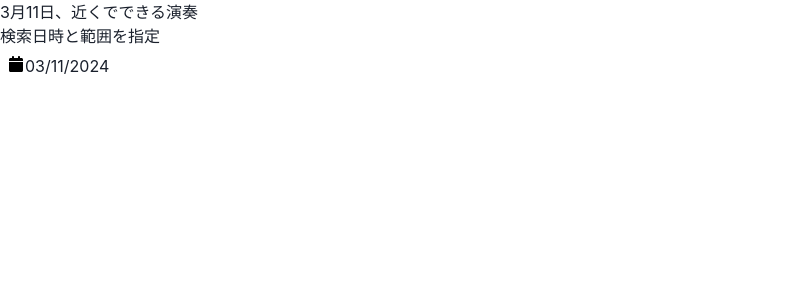
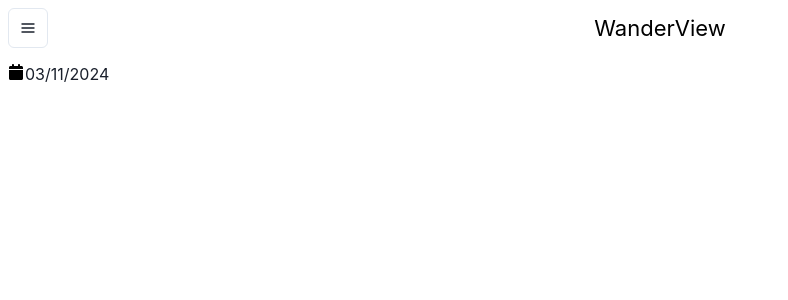
Before and after one commit to sekibuuun/WanderVive_front, a React (Vite) app: page / in a window 1280 px wide. Shown: the top 300 px of the page, without its empty margins (0-788 px from the left). Built offline with nearby package versions, Linux system fonts and the light colour scheme.

Commit message:
header時間かかりましたが完成しました

```diff
--- a/package.json
+++ b/package.json
@@ -10,11 +10,13 @@
     "preview": "vite preview"
   },
   "dependencies": {
+    "@chakra-ui/icons": "^2.1.1",
     "@chakra-ui/react": "^2.8.2",
     "@emotion/react": "^11.11.4",
     "@emotion/styled": "^11.11.0",
     "framer-motion": "^11.0.8",
     "react": "^18.2.0",
+    "react-datepicker": "^6.2.0",
     "react-dom": "^18.2.0"
   },
   "devDependencies": {
--- a/src/components/header.jsx
+++ b/src/components/header.jsx
@@ -4,7 +4,7 @@ function Header() {
   return (
     <div className={style.header}>
       <Hamburger />
-      <h1 className={style.headerTitle}>taitoru</h1>
+      <h1 className={style.headerTitle}>WanderView</h1>
     </div>
   );
 }
--- a/src/components/header.module.css
+++ b/src/components/header.module.css
@@ -1,9 +1,15 @@
 .header {
   display: flex;
   width: 100%;
+  padding: 8px;
+  display: flex;
+  align-items: center;
   /* margin: left 20%; */
 }
 
 .headerTitle {
-  color: red;
+  font-size: 22px;
+  width: 100%;
+  text-align: center;
+  color: black;
 }
--- a/src/components/humberger.jsx
+++ b/src/components/humberger.jsx
@@ -1,14 +1,16 @@
-import { useState } from 'react';
-import styles from './humberger.module.css';
-import humberIcon from './humber.svg';
+import { Menu, MenuButton, MenuList, MenuItem, IconButton } from '@chakra-ui/react';
 
-function Hamburger() {
-  const [isMenuOpen, setIsMenuOpen] = useState(false);
+import {HamburgerIcon,  RepeatIcon, } from '@chakra-ui/icons';
+// import styles from './humberger.module.css';
+// import humberIcon from './humber.svg';
 
-  function handleClick() {
-    setIsMenuOpen(!isMenuOpen);
-  }
-  console.log(isMenuOpen);
+// function Hamburger() {
+//   const [isMenuOpen, setIsMenuOpen] = useState(false);
+
+//   function handleClick() {
+//     setIsMenuOpen(!isMenuOpen);
+//   }
+//   console.log(isMenuOpen);
 // return (
 //     <div className="hamburger-menu" onClick={handleClick}>
 //       <div className={`line ${isMenuOpen
@@ -19,27 +21,42 @@ function Hamburger() {
 //     </div>
 //   );
 
+function Hamburger() {
   return (
-    <div className={styles.Humburger}>
-      <img onClick={handleClick} src={humberIcon} />
-      {isMenuOpen ? <HamburgerMnu /> : null}
-    </div>
+    <>
+      <Menu>
+        <MenuButton as={IconButton} aria-label="Options" icon={<HamburgerIcon />} variant="outline" />
+        <MenuList>
+
+          <MenuItem icon={<RepeatIcon />} command="⌘⇧N">
+            Topへ
+          </MenuItem>
+
+        </MenuList>
+      </Menu>
+    </>
+
+    // <div className={styles.Humburger}>
+    //   <img onClick={handleClick} src={humberIcon} />
+    //   {isMenuOpen ? <HamburgerMnu /> : null}
+    // </div>
   );
 }
+// }
 export default Hamburger;
 
-function HamburgerMnu() {
-  return (
-    <ul>
-      <li>
-        <a href="#">近くのライブハウス</a>
-      </li>
-      <li>
-        <a href="#">Top</a>
-      </li>
-      <li>
-        <a href="#">エリア</a>
-      </li>
-    </ul>
-  );
-}
+// // function HamburgerMnu() {
+//   return (
+//     <ul>
+//       <li>
+//         <a href="#">近くのライブハウス</a>
+//       </li>
+//       <li>
+//         <a href="#">Top</a>
+//       </li>
+//       <li>
+//         <a href="#">エリア</a>
+//       </li>
+//     </ul>
+//   );
+// }
--- a/src/components/topPage.jsx
+++ b/src/components/topPage.jsx
@@ -2,16 +2,18 @@ import React from 'react';
 import DatePicker from 'react-datepicker';
 import { useState } from 'react';
 import 'react-datepicker/dist/react-datepicker.css';
+import Header from './header';
 
 const TopPage = () => {
   const [startDate, setStartDate] = useState(new Date());
 
   return (
     <>
+      <Header />
       <h3>
-        {startDate.getMonth() + 1}月{startDate.getDate()}日、近くでできる演奏
+
       </h3>
-      <h3>検索日時と範囲を指定</h3>
+      <h3></h3>
       <DatePicker closeOnScroll={true} showIcon selected={startDate} onChange={(date) => setStartDate(date)} />
     </>
   );
```
Also changed, not shown: 1 other file (tests, documents, lock files or other folders). Lines whose indentation alone changed are shown as unchanged.
